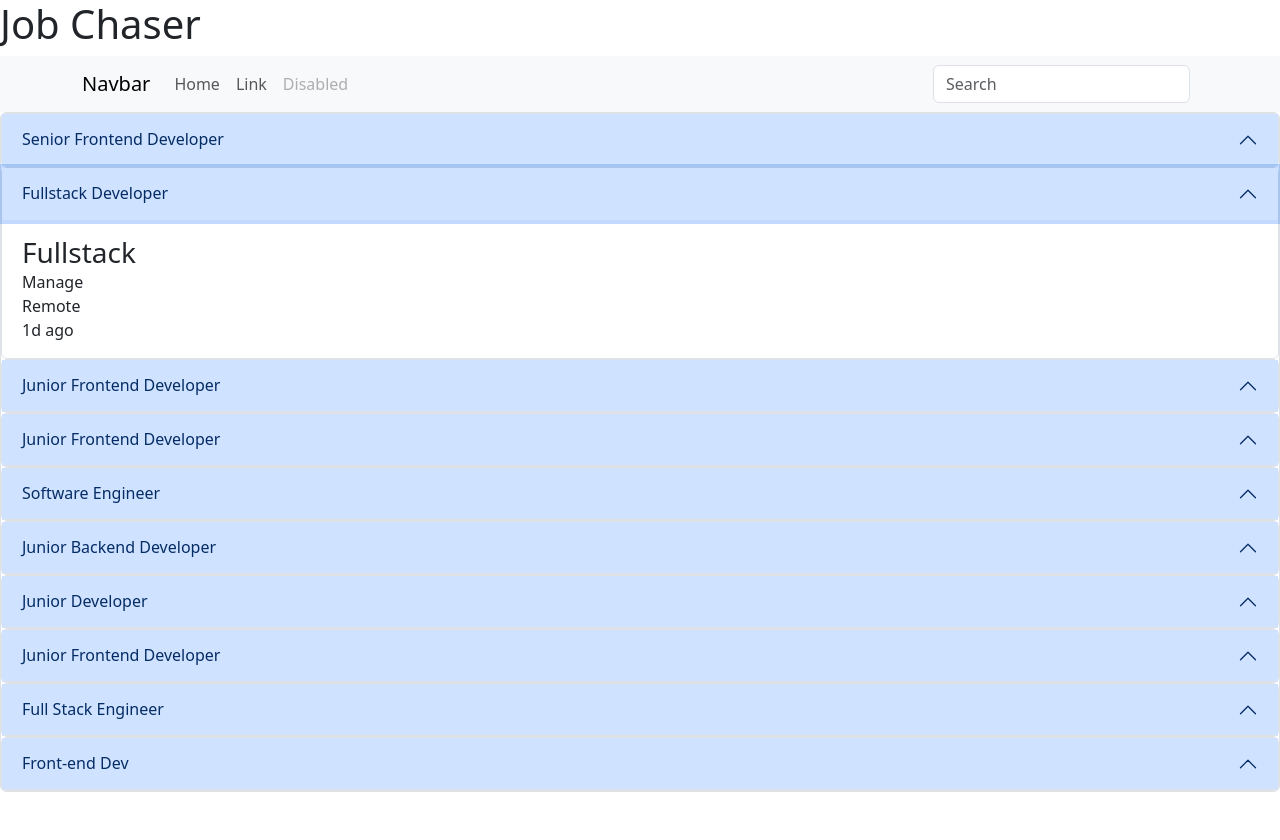
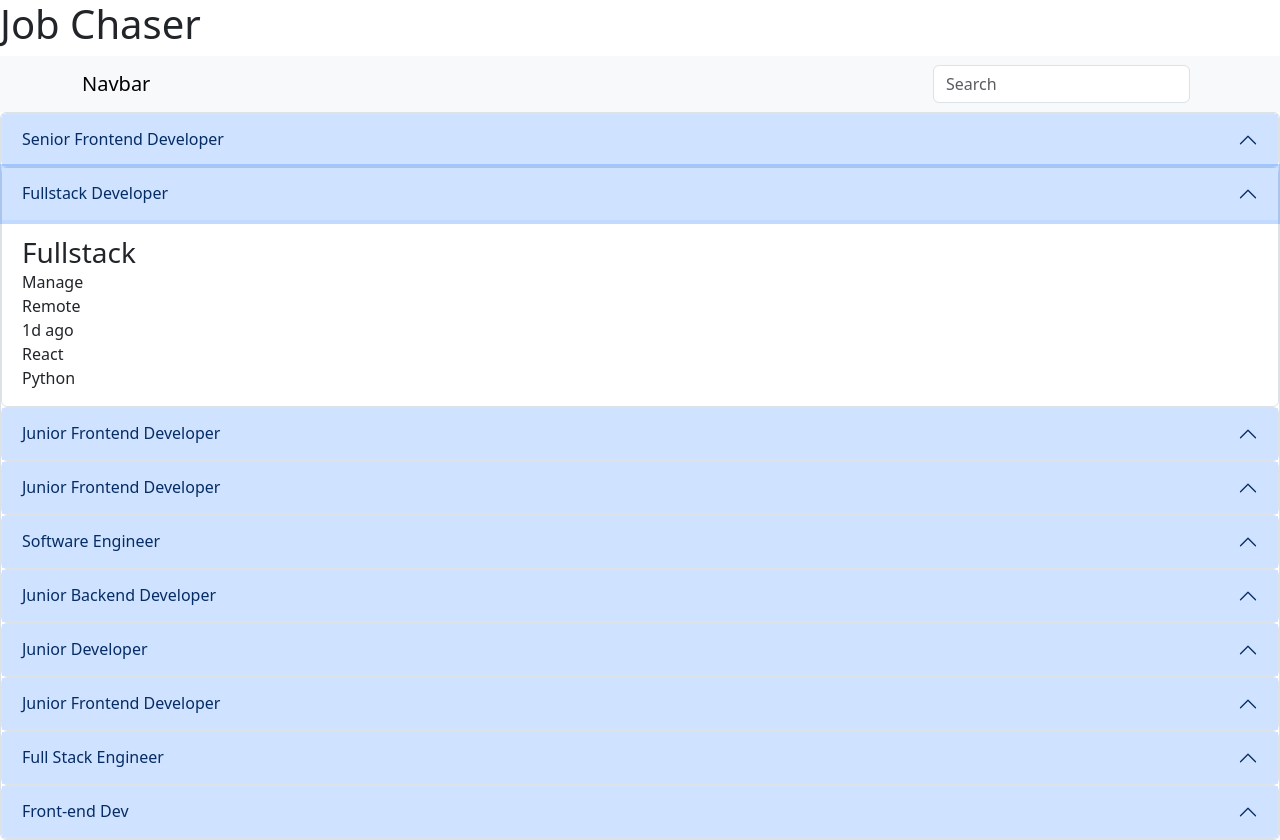
Before and after one commit to nikolovgenadi/Jobchaser2, a React (Vite) app: page / in a window 1280 px wide. Both pictures are taken after a click on the button "Fullstack Developer". Before the commit the page ends 800 px from the top, so only its background shows below. Built offline with nearby package versions, Linux system fonts and the light colour scheme.

Commit message:
filtering done, compiled ts-js

```diff
--- a/package.json
+++ b/package.json
@@ -13,6 +13,7 @@
     "deploy": "gh-pages -d build"
   },
   "dependencies": {
+    "axios": "^1.7.5",
     "bootstrap": "^5.3.3",
     "react": "^18.3.1",
     "react-bootstrap": "^2.10.4",
--- a/src/App.tsx
+++ b/src/App.tsx
@@ -1,5 +1,5 @@
 import React, { useState } from "react";
-import List from "./components/List";
+import List from "./components/list";
 import NavbarComponent from "./components/navbar";
 
 function App() {
--- a/src/components/ListItem.tsx
+++ b/src/components/ListItem.tsx
@@ -1,5 +1,5 @@
 import React from "react";
-import data from "./data";
+import useFetchData from "./useFetchData";
 import { Job } from "../interfaces";
 import "bootstrap/dist/css/bootstrap.min.css";
 
@@ -15,7 +15,9 @@ function ListItem({
   item: Job;
   searchQuery: string;
 }): JSX.Element {
-  const filteredJobs = data.filter((i) =>
+  const { jobs, isLoading /* unused */, error /* unused */ } = useFetchData();
+
+  const filteredJobs = jobs.filter((i) =>
     i.position.toLowerCase().includes(searchQuery.toLowerCase())
   );
 
@@ -45,6 +47,7 @@ function ListItem({
                 <p className="accordion-header">{item.company}</p>
                 <p className="accordion-header">{item.location}</p>
                 <p className="accordion-header">{item.postedAt}</p>
+                <p className="accordion-header">{item.tools}</p>
                 {item.languages.map((lang, index) => (
                   <p key={`${lang.name}-${index}`} className="accordion-header">
                     {lang.name}
--- /dev/null
+++ b/src/components/data.json
@@ -0,0 +1,140 @@
+[{
+  "id": "1",
+  "company": "Photosnap",
+  "logo": "./images/photosnap.svg",
+  "position": "Senior Frontend Developer",
+  "role": "Frontend",
+  "level": "Senior",
+  "postedAt": "1d ago",
+  "contract": "Full Time",
+  "location": "USA Only",
+  "languages": [
+      {"name": "HTML"},
+      {"name": "CSS"},
+      {"name": "JavaScript"}
+  ],
+  "tools": []
+},
+{
+  "id": "2",
+  "company": "Manage",
+  "logo": "./images/manage.svg",
+  "position": "Fullstack Developer",
+  "role": "Fullstack",
+  "level": "Midweight",
+  "postedAt": "1d ago",
+  "contract": "Part Time",
+  "location": "Remote",
+  "languages": [{"name": "Python"}],
+  "tools": ["React"]
+},
+{
+  "id": "3",
+  "company": "Account",
+  "logo": "./images/account.svg",
+  "position": "Junior Frontend Developer",
+  "role": "Frontend",
+  "level": "Junior",
+  "postedAt": "2d ago",
+  "contract": "Part Time",
+  "location": "USA Only",
+  "languages": [{"name": "JavaScript"}],
+  "tools": ["React", "Sass"]
+},
+{
+  "id": "4",
+  "company": "MyHome",
+  "logo": "./images/myhome.svg",
+  "position": "Junior Frontend Developer",
+  "role": "Frontend",
+  "level": "Junior",
+  "postedAt": "5d ago",
+  "contract": "Contract",
+  "location": "USA Only",
+  "languages": [
+      {"name": "CSS"},
+      {"name": "JavaScript"}
+  ],
+  "tools": []
+},
+{
+  "id": "5",
+  "company": "Loop Studios",
+  "logo": "./images/loop-studios.svg",
+  "position": "Software Engineer",
+  "role": "Fullstack",
+  "level": "Midweight",
+  "postedAt": "1w ago",
+  "contract": "Full Time",
+  "location": "Worldwide",
+  "languages": [{"name": "JavaScript"}, {"name": "Ruby"}],
+  "tools": ["Sass"]
+},
+{
+  "id": "6",
+  "company": "FaceIt",
+  "logo": "./images/faceit.svg",
+  "position": "Junior Backend Developer",
+  "role": "Backend",
+  "level": "Junior",
+  "postedAt": "2w ago",
+  "contract": "Full Time",
+  "location": "UK Only",
+  "languages": [{"name": "Ruby"}],
+  "tools": ["RoR"]
+},
+{
+  "id": "7",
+  "company": "Shortly",
+  "logo": "./images/shortly.svg",
+  "position": "Junior Developer",
+  "role": "Frontend",
+  "level": "Junior",
+  "postedAt": "2w ago",
+  "contract": "Full Time",
+  "location": "Worldwide",
+  "languages": [
+      {"name": "HTML"},
+      {"name": "JavaScript"}
+  ],
+  "tools": ["Sass"]
+},
+{
+  "id": "8",
+  "company": "Insure",
+  "logo": "./images/insure.svg",
+  "position": "Junior Frontend Developer",
+  "role": "Frontend",
+  "level": "Junior",
+  "postedAt": "2w ago",
+  "contract": "Full Time",
+  "location": "USA Only",
+  "languages": [{"name": "JavaScript"}],
+  "tools": ["Vue", "Sass"]
+},
+{
+  "id": "9",
+  "company": "Eyecam Co.",
+  "logo": "./images/eyecam-co.svg",
+  "position": "Full Stack Engineer",
+  "role": "Fullstack",
+  "level": "Midweight",
+  "postedAt": "3w ago",
+  "contract": "Full Time",
+  "location": "Worldwide",
+  "languages": [{"name": "JavaScript"}, {"name": "Python"}],
+  "tools": ["Django"]
+},
+{
+  "id": "10",
+  "company": "The Air Filter Company",
+  "logo": "./images/the-air-filter-company.svg",
+  "position": "Front-end Dev",
+  "role": "Frontend",
+  "level": "Junior",
+  "postedAt": "1mo ago",
+  "contract": "Part Time",
+  "location": "Worldwide",
+  "languages": [{"name": "JavaScript"}],
+  "tools": ["React", "Sass"]
+}]
--- a/src/components/data.ts
+++ /dev/null
@@ -1,136 +0,0 @@
-import { Jobs } from "../interfaces";
-
-const data: Jobs = [
-  {
-    id: 1,
-    company: "Photosnap",
-    logo: "./images/photosnap.svg",
-    position: "Senior Frontend Developer",
-    role: "Frontend",
-    level: "Senior",
-    postedAt: "1d ago",
-    contract: "Full Time",
-    location: "USA Only",
-    languages: ["HTML", "CSS", "JavaScript"],
-    tools: [],
-  },
-  {
-    id: 2,
-    company: "Manage",
-    logo: "./images/manage.svg",
-    position: "Fullstack Developer",
-    role: "Fullstack",
-    level: "Midweight",
-    postedAt: "1d ago",
-    contract: "Part Time",
-    location: "Remote",
-    languages: ["Python"],
-    tools: ["React"],
-  },
-  {
-    id: 3,
-    company: "Account",
-    logo: "./images/account.svg",
-    position: "Junior Frontend Developer",
-    role: "Frontend",
-    level: "Junior",
-    postedAt: "2d ago",
-    contract: "Part Time",
-    location: "USA Only",
-    languages: ["JavaScript"],
-    tools: ["React", "Sass"],
-  },
-  {
-    id: 4,
-    company: "MyHome",
-    logo: "./images/myhome.svg",
-    position: "Junior Frontend Developer",
-    role: "Frontend",
-    level: "Junior",
-    postedAt: "5d ago",
-    contract: "Contract",
-    location: "USA Only",
-    languages: ["CSS", "JavaScript"],
-    tools: [],
-  },
-  {
-    id: 5,
-    company: "Loop Studios",
-    logo: "./images/loop-studios.svg",
-    position: "Software Engineer",
-    role: "Fullstack",
-    level: "Midweight",
-    postedAt: "1w ago",
-    contract: "Full Time",
-    location: "Worldwide",
-    languages: ["JavaScript", "Ruby"],
-    tools: ["Sass"],
-  },
-  {
-    id: 6,
-    company: "FaceIt",
-    logo: "./images/faceit.svg",
-    position: "Junior Backend Developer",
-    role: "Backend",
-    level: "Junior",
-    postedAt: "2w ago",
-    contract: "Full Time",
-    location: "UK Only",
-    languages: ["Ruby"],
-    tools: ["RoR"],
-  },
-  {
-    id: 7,
-    company: "Shortly",
-    logo: "./images/shortly.svg",
-    position: "Junior Developer",
-    role: "Frontend",
-    level: "Junior",
-    postedAt: "2w ago",
-    contract: "Full Time",
-    location: "Worldwide",
-    languages: ["HTML", "JavaScript"],
-    tools: ["Sass"],
-  },
-  {
-    id: 8,
-    company: "Insure",
-    logo: "./images/insure.svg",
-    position: "Junior Frontend Developer",
-    role: "Frontend",
-    level: "Junior",
-    postedAt: "2w ago",
-    contract: "Full Time",
-    location: "USA Only",
-    languages: ["JavaScript"],
-    tools: ["Vue", "Sass"],
-  },
-  {
-    id: 9,
-    company: "Eyecam Co.",
-    logo: "./images/eyecam-co.svg",
-    position: "Full Stack Engineer",
-    role: "Fullstack",
-    level: "Midweight",
-    postedAt: "3w ago",
-    contract: "Full Time",
-    location: "Worldwide",
-    languages: ["JavaScript", "Python"],
-    tools: ["Django"],
-  },
-  {
-    id: 10,
-    company: "The Air Filter Company",
-    logo: "./images/the-air-filter-company.svg",
-    position: "Front-end Dev",
-    role: "Frontend",
-    level: "Junior",
-    postedAt: "1mo ago",
-    contract: "Part Time",
-    location: "Worldwide",
-    languages: ["JavaScript"],
-    tools: ["React", "Sass"],
-  },
-];
-
-export default data;
--- /dev/null
+++ b/src/components/fetchData.ts
@@ -0,0 +1,12 @@
+import data from "./data.json";
+
+const fetchData = async () => {
+  try {
+    return data;
+  } catch (error) {
+    console.log("Error fetching data:", error);
+    throw error;
+  }
+};
+
+export default fetchData;
--- a/src/components/list.tsx
+++ b/src/components/list.tsx
@@ -1,34 +1,32 @@
-import React, { useState, useEffect } from "react";
-import data from "./data";
-import { Job } from "../interfaces";
+import React from "react";
+import useFetchData from "./useFetchData";
+import ListItem from "./ListItem";
 import "bootstrap/dist/css/bootstrap.min.css";
-import ListItem from "./ListItem";
 
 interface ListProps {
   searchQuery: string;
 }
 
 function List({ searchQuery }: ListProps): JSX.Element {
-  const [filteredJobs, setFilteredJobs] = useState(data);
+  const { jobs, isLoading, error } = useFetchData();
 
-  useEffect(() => {
-    const filtered = data.filter((i) =>
-      i.position.toLowerCase().includes(searchQuery.toLowerCase())
-    );
-    setFilteredJobs(filtered);
-  }, [searchQuery]);
+  const filteredJobs = jobs.filter((i) =>
+    i.position.toLowerCase().includes(searchQuery.toLowerCase())
+  );
 
   return (
     <div className="accordion" id="accordionPanelsStayOpenExample">
       <div className="accordion-item">
-        {filteredJobs.length > 0 ? (
-          <div>
+        {isLoading ? (
+          <p>Loading...</p>
+        ) : error ? (
+          <p>Error: {error}</p>
+        ) : (
+          <>
             {filteredJobs.map((item) => (
               <ListItem key={item.id} item={item} searchQuery={searchQuery} />
             ))}
-          </div>
-        ) : (
-          <p>No jobs found matching "{searchQuery}"</p>
+          </>
         )}
       </div>
     </div>
--- a/src/components/navbar.tsx
+++ b/src/components/navbar.tsx
@@ -7,7 +7,6 @@ interface NavbarProps {
 }
 
 function NavbarComponent({ searchQuery, setSearchQuery }: NavbarProps) {
-  // const [searchQuery, setSearchQuery] = useState("");
   const handleSearchChange = (event: React.ChangeEvent<HTMLInputElement>) => {
     setSearchQuery(event.target.value);
   };
@@ -19,11 +18,7 @@ function NavbarComponent({ searchQuery, setSearchQuery }: NavbarProps) {
         <Navbar.Toggle aria-controls="basic-navbar-nav" />
         <Navbar.Collapse id="basic-navbar-nav">
           <Nav className="me-auto">
-            <Nav.Link href="#home">Home</Nav.Link>
-            <Nav.Link href="#link">Link</Nav.Link>
-            <Nav.Link href="#" disabled>
-              Disabled
-            </Nav.Link>
+            {/* <Nav.Link href="#home">Home</Nav.Link> */}
           </Nav>
           <Form className="d-flex">
             <FormControl
--- /dev/null
+++ b/src/components/useFetchData.ts
@@ -0,0 +1,29 @@
+import { useState, useEffect } from "react";
+import fetchData from "./fetchData";
+import { Job } from "../interfaces";
+
+const useFetchData = (): {
+  jobs: Job[];
+  isLoading: boolean;
+  error: string | null;
+} => {
+  const [jobs, setJobs] = useState<Job[]>([]);
+  const [isLoading, setIsLoading] = useState(true);
+  const [error, setError] = useState<string | null>(null);
+
+  useEffect(() => {
+    fetchData()
+      .then((data) => {
+        setIsLoading(false);
+        setJobs(data);
+      })
+      .catch((err) => {
+        setIsLoading(false);
+        setError(err.message);
+      });
+  }, []);
+
+  return { jobs, isLoading, error };
+};
+
+export default useFetchData;
```
Also changed, not shown: src/interfaces.ts (+7 -3 lines), tsconfig.json (line endings or trailing spaces), 8 other files (tests, documents, lock files or other folders).
